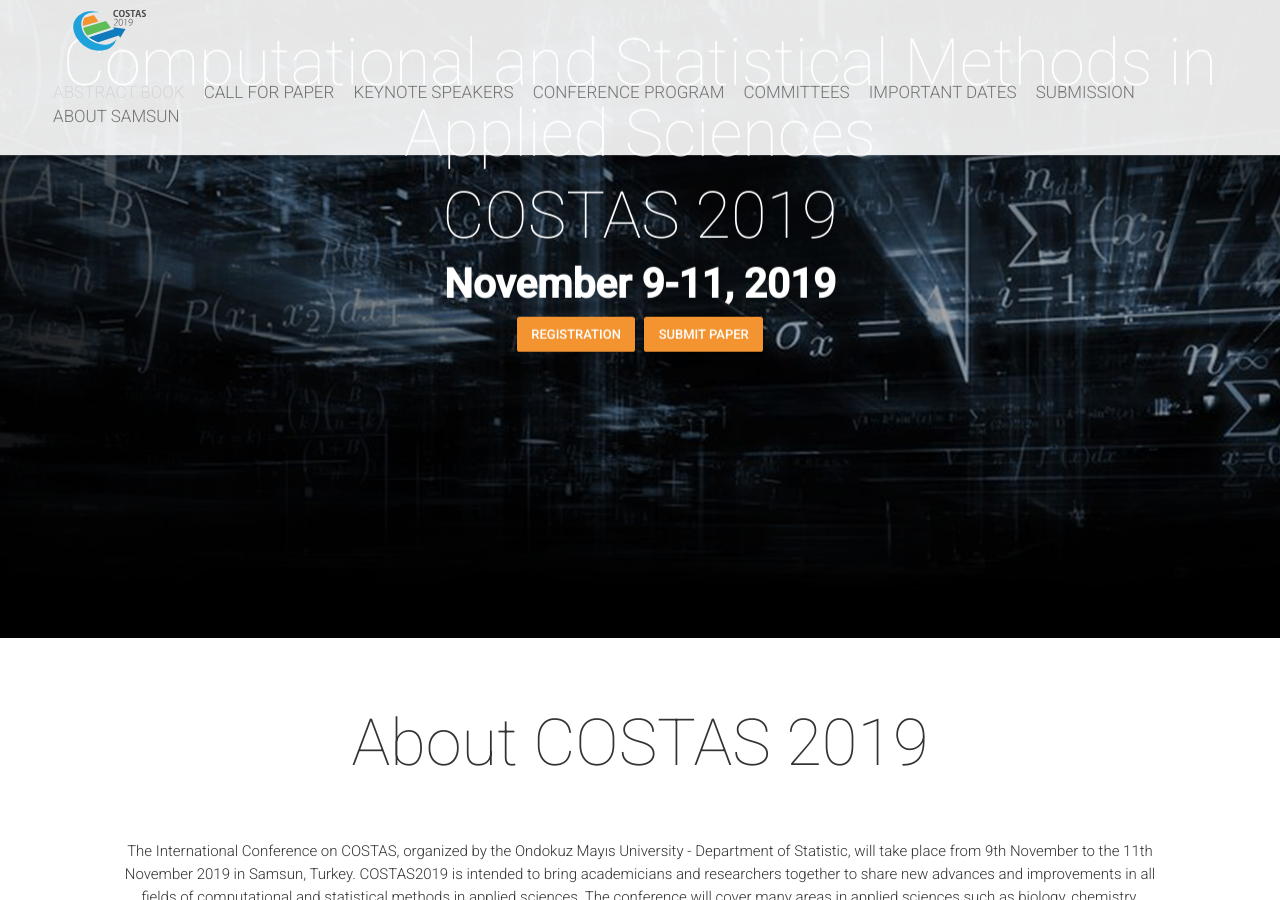
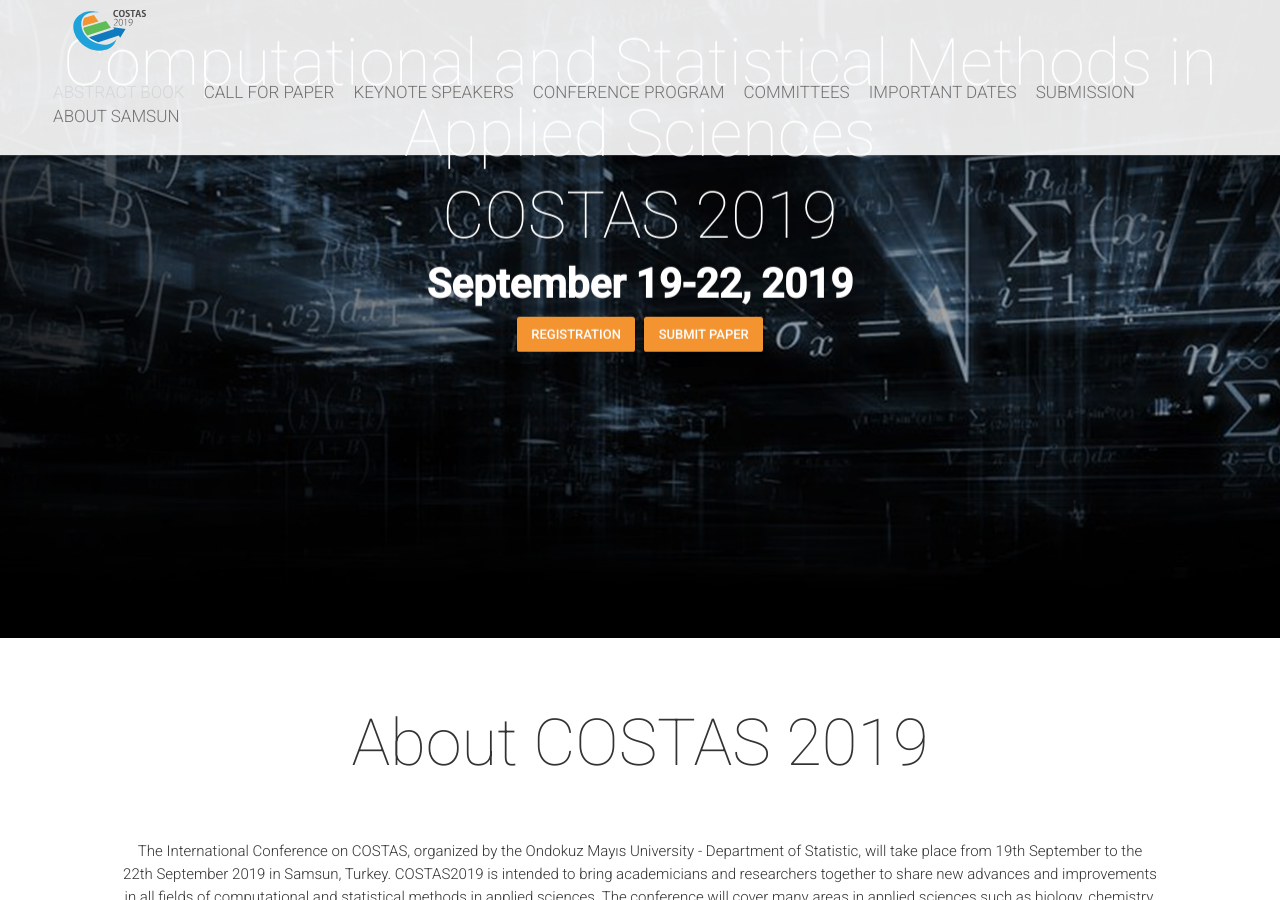
Before and after one commit to okul/costas2019, a Jekyll site: the page built from index.html, in a window 1280 px wide and 900 px high, scrolled down 262 px. Built offline with Jekyll 4.4.1, drawn with Linux system fonts in a browser that asks for light colours; nearby versions of some CDN libraries; comment, search, counter and statistics services are not loaded; some of the changed text lies outside the part shown.

Commit message:
2019 için güncelle

```diff
--- a/_config.yml
+++ b/_config.yml
@@ -57,8 +57,8 @@ heroImage: "hero.jpg"
 confType: "International Conference on"
 heroTitle: "Computational and Statistical Methods in Applied Sciences"
 heroTitleShort: "COSTAS 2019"
-eventDate: "November 9-11, 2019"
-typeoutTextValues: '"9", "10", "11"'
+eventDate: "September 19-22, 2019"
+typeoutTextValues: '"19", "20", "21", "22"'
 heroButtons:
  - {link: "http://pay.uzem.omu.edu.tr", text: "Registration"}
  - {link: "http://costas2019.omu.edu.tr/abstract-submission/ ", text: "Submit Paper"}
@@ -66,7 +66,7 @@ heroButtons:
 # About Block
 aboutTitle: "About COSTAS 2019"
 aboutBlock:
- - {title: "", text: "The International Conference on COSTAS, organized by the Ondokuz Mayıs University - Department of Statistic,  will take place from 9th November to the 11th November 2019 in Samsun, Turkey. COSTAS2019 is intended to bring academicians and researchers together to share new advances and improvements in all fields of computational and statistical methods in applied sciences. The conference will cover many areas in applied sciences such as biology, chemistry, physics, engineering, agriculture, medicine, dentistry, economics, management, education, psychology, sociology etc. Our sincere thanks go to Distance Education Center (UZEM) in Ondokuz Mayıs University, for supporting and motivating us in every respect. Our conference also provides online participation facility with video conference system for researchers who cannot join to the conference. The online presentations can be done with the assistance of technical possibility of the UZEM. We invite all academic and non-academic researchers to contribute our conference." }
+ - {title: "", text: "The International Conference on COSTAS, organized by the Ondokuz Mayıs University - Department of Statistic,  will take place from 19th September to the 22th September 2019 in Samsun, Turkey. COSTAS2019 is intended to bring academicians and researchers together to share new advances and improvements in all fields of computational and statistical methods in applied sciences. The conference will cover many areas in applied sciences such as biology, chemistry, physics, engineering, agriculture, medicine, dentistry, economics, management, education, psychology, sociology etc. Our sincere thanks go to Distance Education Center (UZEM) in Ondokuz Mayıs University, for supporting and motivating us in every respect. Our conference also provides online participation facility with video conference system for researchers who cannot join to the conference. The online presentations can be done with the assistance of technical possibility of the UZEM. We invite all academic and non-academic researchers to contribute our conference." }
 
 # Speakers Block
 rockstarSpeakersImage: "rockstar-speakers.jpg"
@@ -92,10 +92,10 @@ mapMobileCenterCoordinates: "41.3691922, 36.1980414"
 
 # Important Dates
 importantDates:
-  - {description: "Deadline For Abstract Submission", date: "<span style='color:red;text-decoration:line-through'><span style='color:#333333'>7.10.2019</span></span><br>20.10.2019"}
-  - {description: "Early Registration Deadline", date: "<span style='color:red;text-decoration:line-through'><span style='color:#333333'>15.09.2019</span></span><br>15.10.2019"}
-  - {description: "Late Registration Deadline", date: "<span style='color:red;text-decoration:line-through'><span style='color:#333333'>15.10.2019</span></span><br>20.10.2019"}
-  - {description: "Conference Date", date: "9-10-11 November 2019"}
+  - {description: "Deadline For Abstract Submission", date: "20.10.2019"}
+  - {description: "Early Registration Deadline", date: "15.10.2019"}
+  - {description: "Late Registration Deadline", date: "20.10.2019"}
+  - {description: "Conference Date", date: "19-20-21-22 September 2019"}
 
 # Abstract Submission
 submissionTemplateUrl: "/assets/Submission_Template_COSTAS_2019.docx"
--- a/_includes/abstract-book.html
+++ b/_includes/abstract-book.html
@@ -2,9 +2,9 @@
 <div class="abstract-submission">
   <div class="content-wrapper">
     Dear Colleague; <br><br>
-    Thank you for your interest in the  International Conference on Computational and Statistical Methods in Applied Sciences (COSTAS 2019)  taking place on 9-11 November, 2019 in Samsun, Turkey.<br><br>
+    Thank you for your interest in the  International Conference on Computational and Statistical Methods in Applied Sciences (COSTAS 2019)  taking place on 19-22 September, 2019 in Samsun, Turkey.<br><br>
     The draft of COSTAS 2019 <a href="{{ site.abstractBookUrl | prepend: site.baseurl }}" class="">Abstract Book</a> has been announced.<br><br>
-    if there is any problem related to your studies, please inform us via e-mail (costas2019@omu.edu.tr) until on November 29, 18:00.<br><br>
+    if there is any problem related to your studies, please inform us via e-mail (costas2019@omu.edu.tr) until on September 29, 18:00.<br><br>
     With best regards.<br><br>
     COSTAS 2019 Organizing Committee
   </div>
--- a/_includes/tickets-2.html
+++ b/_includes/tickets-2.html
@@ -12,10 +12,10 @@
           </tr>
           <tr>
             <td></td>
-            <td><b>Early Registration Until <span style='color:red;text-decoration:line-through'><span style='color:#333333'>15.09.2019</span></span><br>15.10.2019</b></td>
-            <td><b>Late Registration Until <span style='color:red;text-decoration:line-through'><span style='color:#333333'>15.10.2019</span></span><br>20.10.2019</b></td>
-            <td><b>Early Registration Until <span style='color:red;text-decoration:line-through'><span style='color:#333333'>15.09.2019</span></span><br>15.10.2019</b></td>
-            <td><b>Late Registration Until <span style='color:red;text-decoration:line-through'><span style='color:#333333'>15.10.2019</span></span><br>20.10.2019</b></td>
+            <td><b>Early Registration Until <br>15.10.2019</b></td>
+            <td><b>Late Registration Until <br>20.10.2019</b></td>
+            <td><b>Early Registration Until <br>15.10.2019</b></td>
+            <td><b>Late Registration Until <br>20.10.2019</b></td>
           </tr>
           {% for ticketsOffer in site.ticketsOffers %}
             <tr>
--- a/_includes/topics.html
+++ b/_includes/topics.html
@@ -4,7 +4,7 @@
     <article class="row">
       <div class="col-md-10 col-lg-offset-1 text-left ">
         <p class="post-body">
-          The International Conference on COSTAS, organized by the Ondokuz Mayıs University - Department of Statistic,  will take place from 9th November to the 11th November 2019 in Samsun, Turkey.
+          The International Conference on COSTAS, organized by the Ondokuz Mayıs University - Department of Statistic,  will take place from 19th September to the 22th September 2019 in Samsun, Turkey.
           COSTAS2019 is intended to bring academicians and researchers together to share new advances and improvements in all fields of computational and statistical methods in applied sciences.
           The conference will cover many areas in applied sciences such as biology, chemistry, physics, engineering, agriculture, medicine, dentistry, economics, management, education, psychology, sociology etc.
           Our sincere thanks go to Distance Education Center (UZEM) in Ondokuz Mayıs University, for supporting and motivating us in every respect.
```
